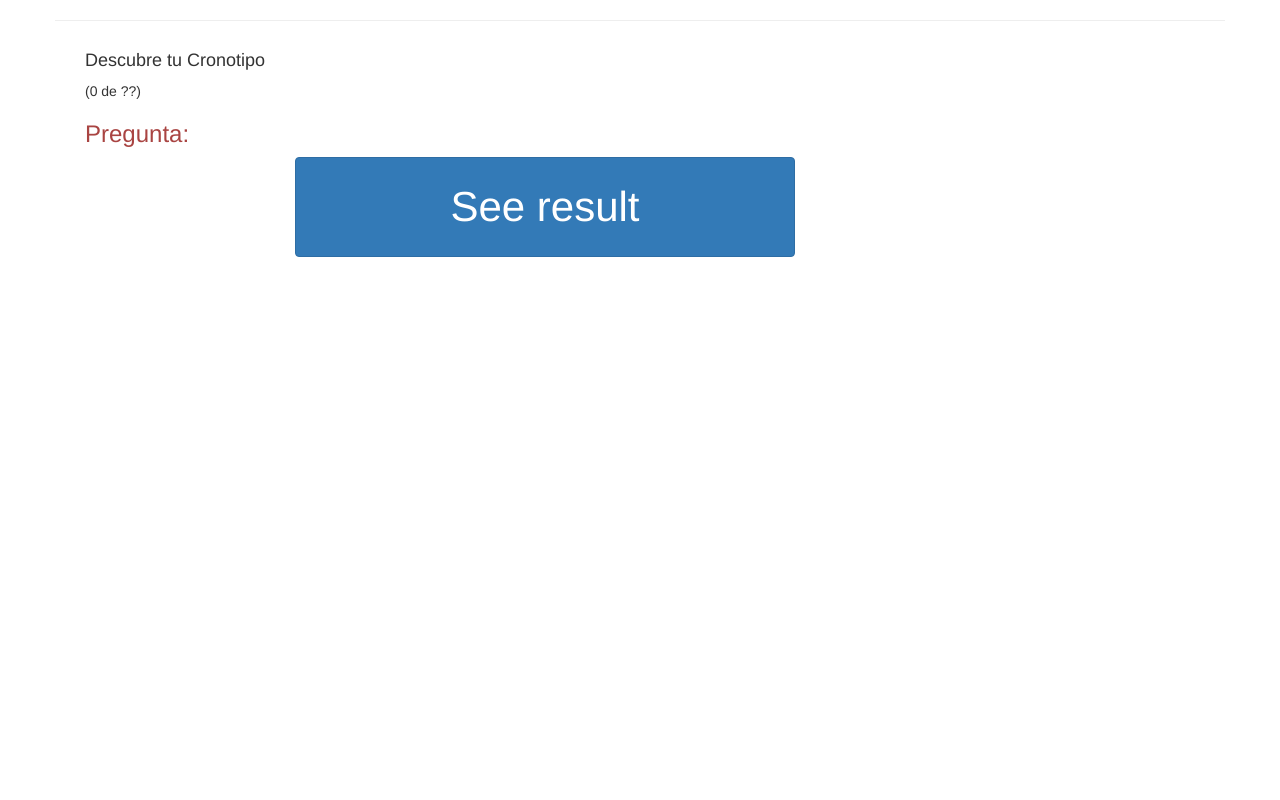
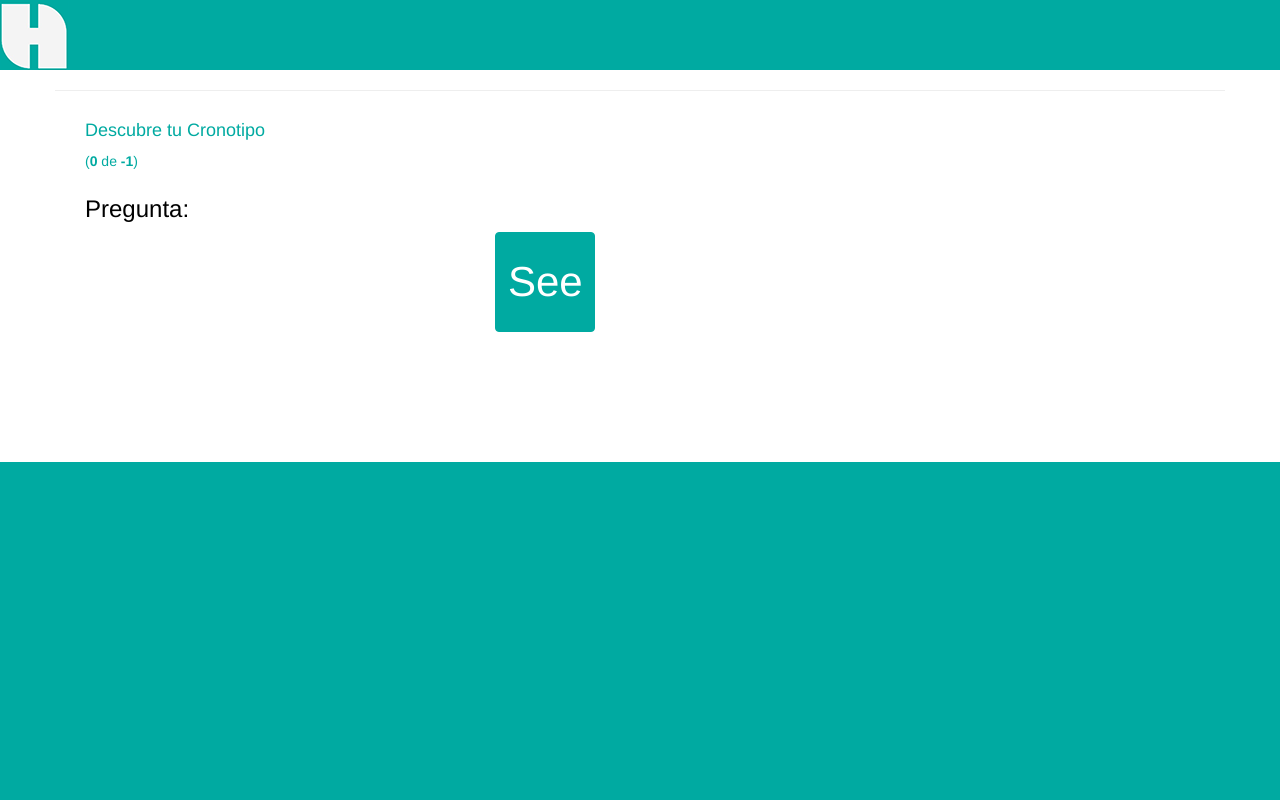
Before and after one commit to xavifm/Test-Extensions, a PHP site: page / in a window 1280 px wide. Run offline with PHP 8.4, Linux system fonts and the light colour scheme; data that the repository does not hold is empty; some libraries are stand-ins or nearby versions.

Commit message:
improved the test UI

```diff
--- a/Cronotype/index.php
+++ b/Cronotype/index.php
@@ -1,7 +1,8 @@
 <style>
 
-    body{
-        background-color:#eee;
+    div {
+            background-color: white;
+            color: #00AAA1;
     }
 
     label.radio {
@@ -18,7 +19,7 @@
 
     label.radio span {
     padding: 4px 0px;
-    border: 1px solid blue;
+    border: 1px solid #00AAA1;
     display: inline-block;
     color: black;
     width: 500px;
@@ -30,8 +31,8 @@
     }
 
     label.radio input:checked + span {
-    border-color: blue;
-    background-color: blue;
+    border-color: #00AAA1;
+    background-color: #00AAA1;
     color: #fff;
     }
 
@@ -59,7 +60,9 @@
         <title> Chronotype </title>
     </head>
 
-    <body>
+    <body style="background-color: #00AAA1">
+
+    <img src="images/logo.png">
 
     <div class="col-12 col-md-12">
     <div class="container mt-5">
@@ -72,14 +75,14 @@
 
         <div class="border">
 
-            <div class="question bg-white p-3 border-bottom">
+            <div class="question p-3 border-bottom">
                 <div class="d-flex flex-row justify-content-between align-items-center mcq">
-                    <h4>Descubre tu Cronotipo</h4><span>(0 de ??)</span></div>
+                    <h4>Descubre tu Cronotipo</h4><span>(<label id="indexQuestion"> </label> de <label id="questionsSize"> </label>)</span></div>
             </div>
 
-            <div class="question bg-white p-3 border-bottom">
+            <div class="question p-3 border-bottom">
                         <div class="d-flex flex-row align-items-center question-title">
-                            <h3 class="text-danger">Pregunta:</h3>
+                            <h3 class="text-danger" style="color: black">Pregunta:</h3>
                             <h5 class="mt-1 ml-2"><p id="question"> </p></h5>
                         </div><div class="ans ml-2">
 
@@ -101,12 +104,12 @@
             </div>
             </div>
 
-            <div class="col-md-10 col-lg-10" style = "position:relative; left:0%; top:100%; background-color:white;">
+            <div class="col-md-10 col-lg-10" style = "position:relative; left:0%; top:100%;">
 
             <div class="text-center">
-                    <button type="button" style='width: 50rem;height: 10rem; text-align:center; vertical-align:middle; font-size: 42px;' id="LastQuestion" name="submit" class="btn btn-primary" onclick="LastQuestion();" ><</button>
-                    <button type="button" style='width: 50rem;height: 10rem; text-align:center; vertical-align:middle; font-size: 42px;' id="NextQuestion" name="submit" class="btn btn-primary" onclick="NextQuestion();" >></button>
-                    <button type="button" style='width: 50rem;height: 10rem; text-align:center; vertical-align:middle; font-size: 42px;' id="SeeTestResult" name="submit" class="btn btn-primary" onclick="GetOutput();" >See result</button>
+                    <button type="button" style='width: 10rem;height: 10rem; text-align:center; vertical-align:middle; font-size: 42px; border-color:#00AAA1; background-color:#00AAA1' id="LastQuestion" name="submit" class="btn btn-primary" onclick="LastQuestion();" ><</button>
+                    <button type="button" style='width: 10rem;height: 10rem; text-align:center; vertical-align:middle; font-size: 42px; border-color:#00AAA1; background-color:#00AAA1' id="NextQuestion" name="submit" class="btn btn-primary" onclick="NextQuestion();" >></button>
+                    <button type="button" style='width: 10rem;height: 10rem; text-align:center; vertical-align:middle; font-size: 42px; border-color:#00AAA1; background-color:#00AAA1' id="SeeTestResult" name="submit" class="btn btn-primary" onclick="GetOutput();" >See result</button>
             </div>
             <br>
             <p class="text-center" id="testResult" style='width: 50rem;height: 10rem; text-align:center; vertical-align:middle; font-size: 42px;'></p>
@@ -176,11 +179,12 @@
 
        document.getElementById('form').reset();
        document.getElementById("SeeTestResult").style.display = "none";
+       document.getElementById("questionsSize").innerHTML = questionsArrayData.length-1;
        ShowQuestion(questionsIndex);
 
        function ShowQuestion(_index)
         {
-
+            document.getElementById("indexQuestion").innerHTML = _index;
             document.getElementById("question").innerHTML = questionsArrayData[_index];
             var nextQuestion = document.getElementById("NextQuestion");
             var lastQuestion = document.getElementById("LastQuestion");
```
Also changed, not shown: Cronotype/images/logo.png (added).
